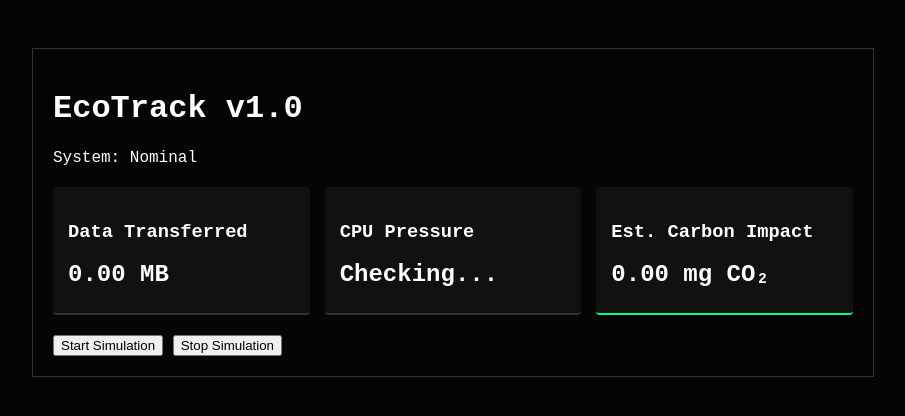
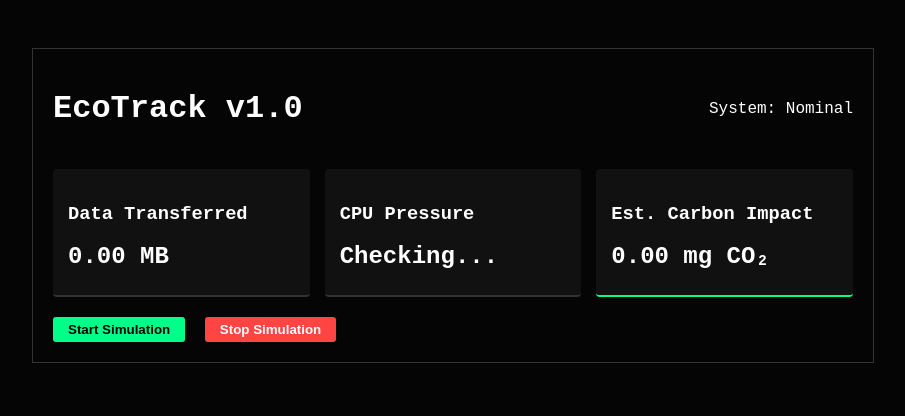
Before and after one commit to Aditya-7042/EcoTrack-2026, a plain HTML site: page index.html in a window 1280 px wide. Shown: the whole page, without its empty margins (187-1092 px from the left). Drawn offline with Linux system fonts and the light colour scheme.

Commit message:
Update style.css

```diff
--- a/style.css
+++ b/style.css
@@ -4,7 +4,6 @@
     --green: #00ff88;
     --red: #ff4444;
 }
-
 body {
     background: var(--bg);
     color: white;
@@ -13,32 +12,43 @@ body {
     justify-content: center;
     padding: 40px;
 }
-
 .dashboard {
     width: 100%;
     max-width: 800px;
     border: 1px solid #333;
     padding: 20px;
 }
-
+header {
+    display: flex;
+    justify-content: space-between;
+    align-items: center;
+}
 .stats-grid {
     display: grid;
     grid-template-columns: repeat(3, 1fr);
     gap: 15px;
     margin: 20px 0;
 }
-
 .card {
     background: var(--card);
     padding: 15px;
     border-radius: 4px;
     border-bottom: 2px solid #333;
 }
-
 .accent { border-bottom-color: var(--green); }
-
 #data-val, #cpu-val, #carbon-val {
     font-size: 1.5rem;
     font-weight: bold;
     margin: 10px 0;
 }
+button {
+    margin-right: 10px;
+    padding: 5px 15px;
+    cursor: pointer;
+    border: none;
+    border-radius: 3px;
+    background: var(--green);
+    color: #000;
+    font-weight: bold;
+}
+button.stop { background: var(--red); color: #fff; }
```
